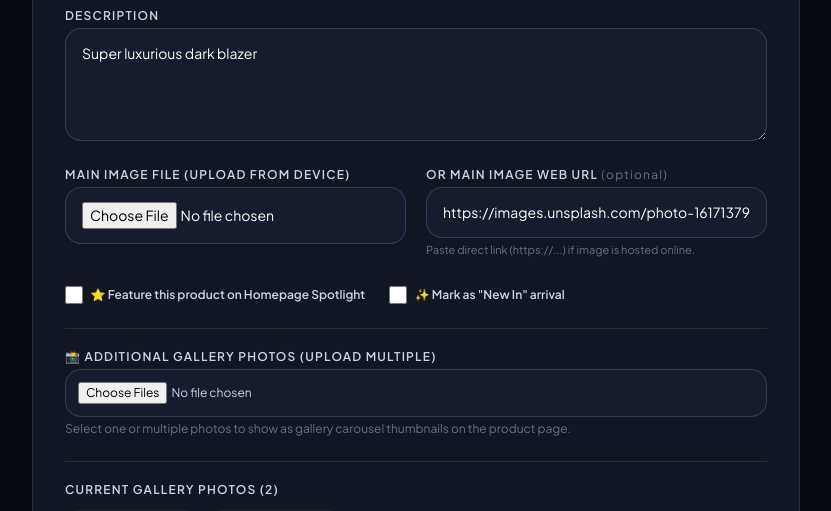
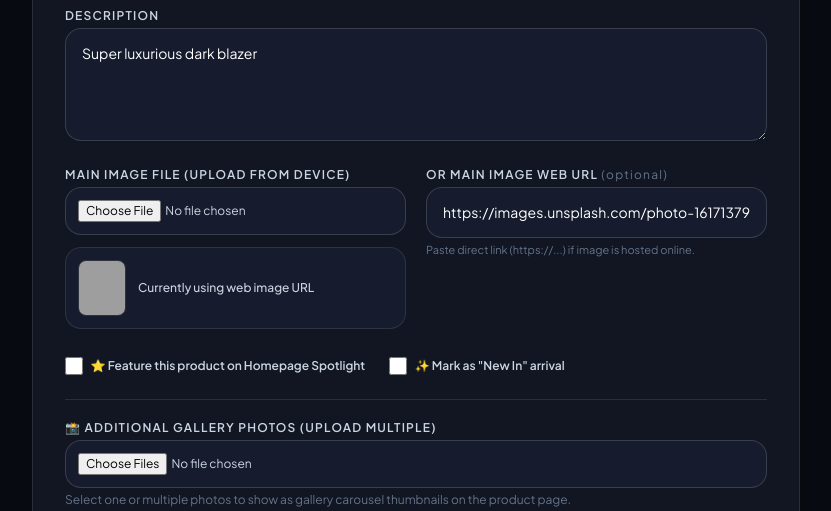
Before and after one commit to kg0420/Closet24, a Django app: page /owner/products/5/edit/ in a window 1280 px wide. Shown: the part 685-1196 px from the top of the page, without its empty margins (268-1099 px from the left). Run offline with Django 5.2, Linux system fonts and the light colour scheme; a user stored in the database is signed in; data comes from the database, SQL or seed files in the repository; both versions use the stored data as it was after the commit; some libraries are stand-ins or nearby versions; some web fonts are replaced; grey boxes are pictures that could not be loaded.

Commit message:
fix(owner): resolve Server Error 500 when editing product images on Render

```diff
--- a/shop/forms.py
+++ b/shop/forms.py
@@ -53,4 +53,19 @@ class ProductForm(forms.ModelForm):
             "featured",
             "is_new",
         )
-        widgets = {"description": forms.Textarea(attrs={"rows": 4})}
+        widgets = {
+            "description": forms.Textarea(attrs={"rows": 4}),
+            "image": forms.FileInput(attrs={
+                "class": "w-full border border-white/15 rounded-2xl p-3 text-xs bg-[#161c2d] text-slate-300 focus:outline-none focus:border-red-500",
+                "accept": "image/*",
+            }),
+        }
+
+    def __init__(self, *args, **kwargs):
+        super().__init__(*args, **kwargs)
+        if "gst_rate" in self.fields:
+            self.fields["gst_rate"].required = False
+        if "image" in self.fields:
+            self.fields["image"].required = False
+        if "image_url" in self.fields:
+            self.fields["image_url"].required = False
--- a/shop/models.py
+++ b/shop/models.py
@@ -36,13 +36,13 @@ class Category(models.Model):
 
     def save(self, *args, **kwargs):
         if not self.slug:
-            base_slug = slugify(self.name) or "category"
+            base_slug = (slugify(self.name) or "category")[:40]
             slug = base_slug
             counter = 1
             while Category.objects.filter(slug=slug).exclude(pk=self.pk).exists():
-                slug = f"{base_slug}-{counter}"
+                slug = f"{base_slug[:35]}-{counter}"
                 counter += 1
-            self.slug = slug
+            self.slug = slug[:50]
         super().save(*args, **kwargs)
 
 
@@ -78,14 +78,23 @@ class Product(models.Model):
 
     def save(self, *args, **kwargs):
         if not self.slug:
-            base_slug = slugify(self.name) or "item"
+            base_slug = (slugify(self.name) or "item")[:40]
             slug = base_slug
             counter = 1
             while Product.objects.filter(slug=slug).exclude(pk=self.pk).exists():
-                slug = f"{base_slug}-{counter}"
+                slug = f"{base_slug[:35]}-{counter}"
                 counter += 1
-            self.slug = slug
+            self.slug = slug[:50]
         super().save(*args, **kwargs)
+
+    @property
+    def safe_image_url(self):
+        if self.image:
+            try:
+                return self.image.url
+            except Exception:
+                pass
+        return ""
 
     @property
     def discount_percent(self):
@@ -219,3 +228,15 @@ class ProductImage(models.Model):
     product = models.ForeignKey(Product, on_delete=models.CASCADE, related_name="gallery_images")
     image = models.ImageField(upload_to="products/gallery/")
     created_at = models.DateTimeField(auto_now_add=True)
+
+    @property
+    def display_url(self):
+        if self.image:
+            try:
+                return self.image.url
+            except Exception:
+                pass
+        return ""
+
+    def __str__(self):
+        return f"Image for {self.product.name}"
--- a/shop/views.py
+++ b/shop/views.py
@@ -412,16 +412,34 @@ def owner_products(request):
 @owner_required
 def owner_product_new(request):
     if request.method == "POST":
-        form = ProductForm(request.POST, request.FILES)
-        if form.is_valid():
-            product = form.save()
-            for f in request.FILES.getlist("gallery_images"):
-                ProductImage.objects.create(product=product, image=f)
-            messages.success(request, f"Product '{product.name}' added successfully.")
-            return redirect("owner_products")
-        else:
-            err_list = [f"{field}: {err[0]}" for field, err in form.errors.items()]
-            messages.error(request, f"Could not add product. Please check: {'; '.join(err_list)}")
+        try:
+            form = ProductForm(request.POST, request.FILES)
+            if form.is_valid():
+                product = form.save(commit=False)
+                base_slug = (slugify(product.name) or "item")[:40]
+                slug = base_slug
+                counter = 1
+                while Product.objects.filter(slug=slug).exists():
+                    slug = f"{base_slug[:35]}-{counter}"
+                    counter += 1
+                product.slug = slug[:50]
+                product.save()
+
+                for f in request.FILES.getlist("gallery_images"):
+                    try:
+                        ProductImage.objects.create(product=product, image=f)
+                    except Exception as img_err:
+                        messages.warning(request, f"Could not save a gallery image: {img_err}")
+
+                messages.success(request, f"Product '{product.name}' added successfully.")
+                return redirect("owner_products")
+            else:
+                err_list = [f"{field}: {err[0]}" for field, err in form.errors.items()]
+                messages.error(request, f"Could not add product. Please check: {'; '.join(err_list)}")
+        except Exception as e:
+            import logging
+            logging.exception("Error adding product")
+            messages.error(request, f"Error saving product: {str(e)}")
     else:
         form = ProductForm()
     return render(request, "owner/product_form.html", {
@@ -435,35 +453,48 @@ def owner_product_new(request):
 def owner_product_edit(request, product_id):
     product = get_object_or_404(Product, id=product_id)
     if request.method == "POST":
-        if request.POST.get("clear_main_image") == "1" and product.image:
-            product.image.delete(save=False)
-            product.image = None
-            product.save(update_fields=["image"])
+        try:
+            if request.POST.get("clear_main_image") == "1":
+                try:
+                    if product.image:
+                        product.image.delete(save=False)
+                except Exception:
+                    pass
+                product.image = None
+                product.save(update_fields=["image"])
 
-        form = ProductForm(request.POST, request.FILES, instance=product)
-        if form.is_valid():
-            product = form.save()
+            form = ProductForm(request.POST, request.FILES, instance=product)
+            if form.is_valid():
+                product = form.save(commit=False)
 
-            # Synchronize slug if product name was modified
-            base_slug = slugify(product.name) or "item"
-            if not product.slug or not product.slug.startswith(base_slug):
-                slug = base_slug
-                counter = 1
-                while Product.objects.filter(slug=slug).exclude(pk=product.pk).exists():
-                    slug = f"{base_slug}-{counter}"
-                    counter += 1
-                product.slug = slug
-                product.save(update_fields=["slug"])
+                # Synchronize slug safely without exceeding 50 chars
+                base_slug = (slugify(product.name) or "item")[:40]
+                if not product.slug or not product.slug.startswith(base_slug):
+                    slug = base_slug
+                    counter = 1
+                    while Product.objects.filter(slug=slug).exclude(pk=product.pk).exists():
+                        slug = f"{base_slug[:35]}-{counter}"
+                        counter += 1
+                    product.slug = slug[:50]
 
-            # Handle additional gallery photo uploads
-            for f in request.FILES.getlist("gallery_images"):
-                ProductImage.objects.create(product=product, image=f)
+                product.save()
 
-            messages.success(request, f"Product '{product.name}' updated successfully.")
-            return redirect("owner_products")
-        else:
-            err_list = [f"{field}: {err[0]}" for field, err in form.errors.items()]
-            messages.error(request, f"Could not update product. Please check: {'; '.join(err_list)}")
+                # Handle additional gallery photo uploads safely
+                for f in request.FILES.getlist("gallery_images"):
+                    try:
+                        ProductImage.objects.create(product=product, image=f)
+                    except Exception as img_err:
+                        messages.warning(request, f"Could not save a gallery image: {img_err}")
+
+                messages.success(request, f"Product '{product.name}' updated successfully.")
+                return redirect("owner_products")
+            else:
+                err_list = [f"{field}: {err[0]}" for field, err in form.errors.items()]
+                messages.error(request, f"Could not update product. Please check: {'; '.join(err_list)}")
+        except Exception as e:
+            import logging
+            logging.exception("Error updating product %s", product_id)
+            messages.error(request, f"Error updating product: {str(e)}")
     else:
         form = ProductForm(instance=product)
 
@@ -480,6 +511,11 @@ def owner_product_delete_gallery_image(request, image_id):
     img = get_object_or_404(ProductImage, id=image_id)
     product_id = img.product_id
     if request.method == "POST":
+        try:
+            if img.image:
+                img.image.delete(save=False)
+        except Exception:
+            pass
         img.delete()
         messages.success(request, "Photo removed from gallery.")
     return redirect("owner_product_edit", product_id=product_id)
--- a/templates/owner/product_form.html
+++ b/templates/owner/product_form.html
@@ -84,15 +84,22 @@
         {{ form.image }}
         {% if form.image.errors %}<p class="text-red-400 text-xs mt-1">{{ form.image.errors|striptags }}</p>{% endif %}
 
-        {% if product and product.image %}
+        {% if product and product.safe_image_url %}
         <div class="mt-3 flex items-center gap-3 p-3 bg-[#161c2d] rounded-2xl border border-white/10">
-          <img src="{{ product.image.url }}" class="w-12 h-14 object-cover rounded-lg border border-white/10 shrink-0" alt="Current image">
+          <img src="{{ product.safe_image_url }}" class="w-12 h-14 object-cover rounded-lg border border-white/10 shrink-0" alt="Current image">
           <div class="text-xs">
             <p class="text-slate-300 font-medium">Currently uploaded photo</p>
             <label class="flex items-center gap-1.5 text-red-400 hover:text-red-300 cursor-pointer mt-1 font-semibold">
               <input type="checkbox" name="clear_main_image" value="1" class="rounded">
               Remove this uploaded photo
             </label>
+          </div>
+        </div>
+        {% elif product and product.image_url %}
+        <div class="mt-3 flex items-center gap-3 p-3 bg-[#161c2d] rounded-2xl border border-white/10">
+          <img src="{{ product.image_url }}" class="w-12 h-14 object-cover rounded-lg border border-white/10 shrink-0" alt="Current image">
+          <div class="text-xs">
+            <p class="text-slate-300 font-medium">Currently using web image URL</p>
           </div>
         </div>
         {% endif %}
@@ -144,13 +151,15 @@
       </label>
       <div class="grid grid-cols-3 sm:grid-cols-4 md:grid-cols-5 gap-3">
         {% for g in product.gallery_images.all %}
+        {% if g.display_url %}
         <div class="relative group rounded-xl overflow-hidden border border-white/10 aspect-[3/4] bg-[#090d16]">
-          <img src="{{ g.image.url }}" class="w-full h-full object-cover" alt="Gallery photo">
+          <img src="{{ g.display_url }}" class="w-full h-full object-cover" alt="Gallery photo">
           <button type="submit" formaction="{% url 'owner_product_delete_gallery_image' g.id %}" onclick="return confirm('Remove this photo from gallery?');"
             class="absolute top-1 right-1 bg-red-600 hover:bg-red-700 text-white rounded-full w-6 h-6 flex items-center justify-center text-xs opacity-90 group-hover:opacity-100 transition shadow">
             ✕
           </button>
         </div>
+        {% endif %}
         {% endfor %}
       </div>
     </div>
```
Also changed, not shown: boutique/settings.py (+31 -0 lines), db.sqlite3, 1 other file.
